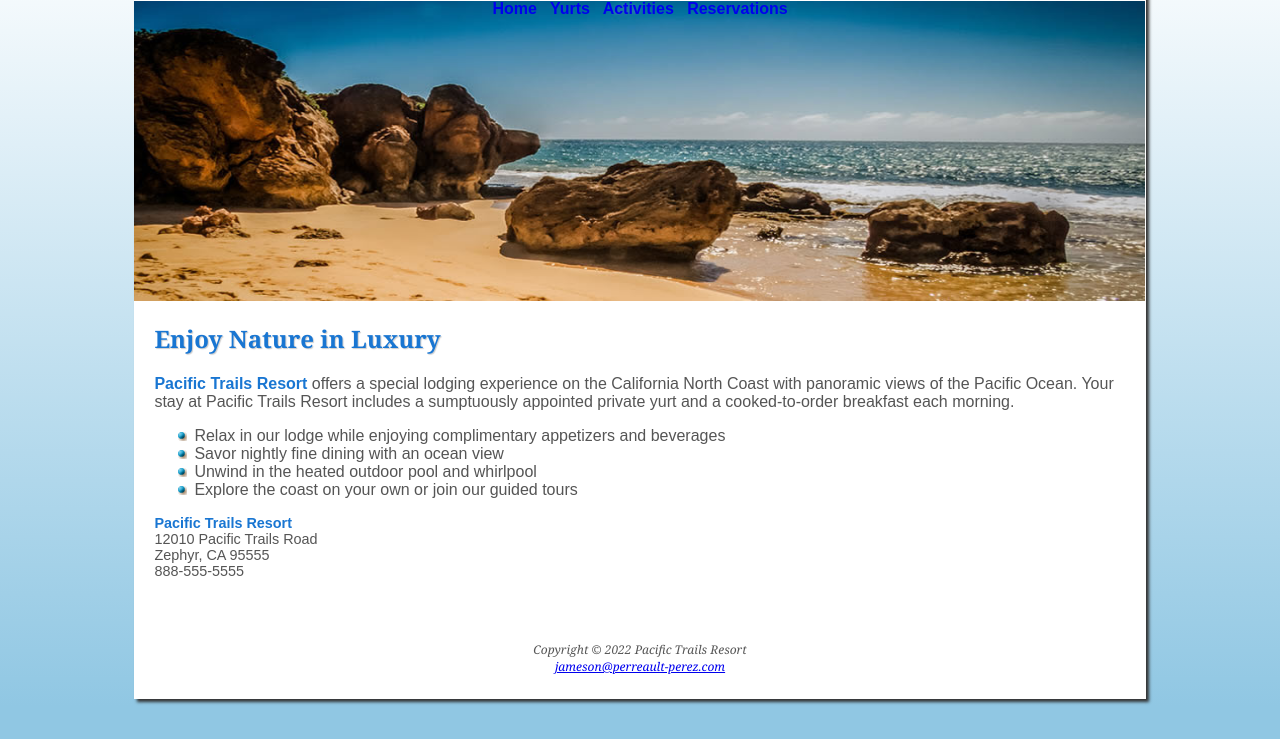
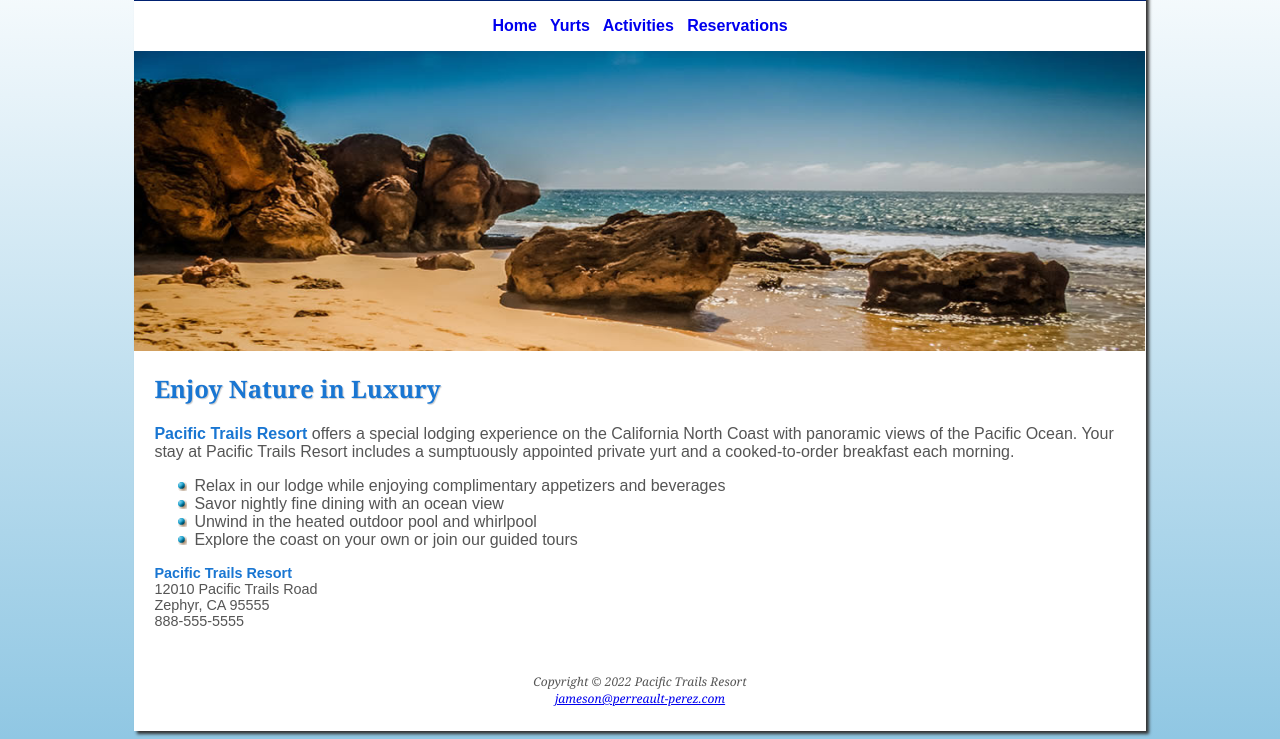
Before and after one commit to jdperrea-perreaultperez/CIS300-S26-PerreaultPerez, a plain HTML site: page jdperrea-ch6CS/index.html in a window 1280 px wide. Shown: the part 82-821 px from the top of the page. Before the commit the page ends 800 px from the top, so only its background shows below. Drawn offline with Linux system fonts and the light colour scheme.

Commit message:
chapter 6 fixes

```diff
--- a/jdperrea-ch6CS/index.html
+++ b/jdperrea-ch6CS/index.html
@@ -15,15 +15,13 @@
 
      <header>
         <h1>Pacific Trails Resort</h1>
+    </header>
     <nav>
         <a href="index.html">Home</a> &nbsp;
         <a href="yurts.html">Yurts</a> &nbsp;
         <a href="activities.html">Activities</a> &nbsp;
         <a href="reservations.html">Reservations</a>
      </nav>
-        </header>
-
-
         <div id="homehero">
         </div>
 
@@ -46,12 +44,9 @@
             <span class="resort">Pacific Trails Resort</span> <br>
             12010 Pacific Trails Road <br>
             Zephyr, CA 95555 <br>
-            888-555-5555
+            888-555-5555<br>
         </div>
     </main>
-
-    <br>
-
     <footer>
             Copyright &copy; 2022 Pacific Trails Resort <br>
             <a href="mailto:jameson@perreault-perez.com">jameson@perreault-perez.com</a>
--- a/jdperrea-ch6CS/pacific.css
+++ b/jdperrea-ch6CS/pacific.css
@@ -7,8 +7,8 @@ body {
 }
 
 #wrapper {
-    margin-left: auto; margin-right: auto;
     width: 80%;
+    margin: auto;
     min-width: 960px; max-width: 2048px;
     background-color: #ffffff;
     box-shadow: 3px 3px 3px #333;
@@ -16,21 +16,20 @@ body {
 
 header {
     background-color: #002171;
+    color:#ffffff;
     background-image: url(sunset.jpg);
     background-position: right;
     background-repeat: no-repeat;
-    color:#ffffff;
-   height: 60px;
-   text-align: center;
-   padding-top: 15px;
-
+    height: 60px;
+    text-align: center;
+    padding-top: 15px;
 }
 
 nav {
     background-color:#ffffff;
-    padding: 1em;
     font-weight: bold;
     text-align: center;
+    padding: 1em;
 }
 
 nav a {
```
Also changed, not shown: jdperrea-ch6CS/activities.html (+2 -1 lines), jdperrea-ch6CS/yurts.html (+7 -7 lines). Lines whose indentation alone changed are shown as unchanged.
